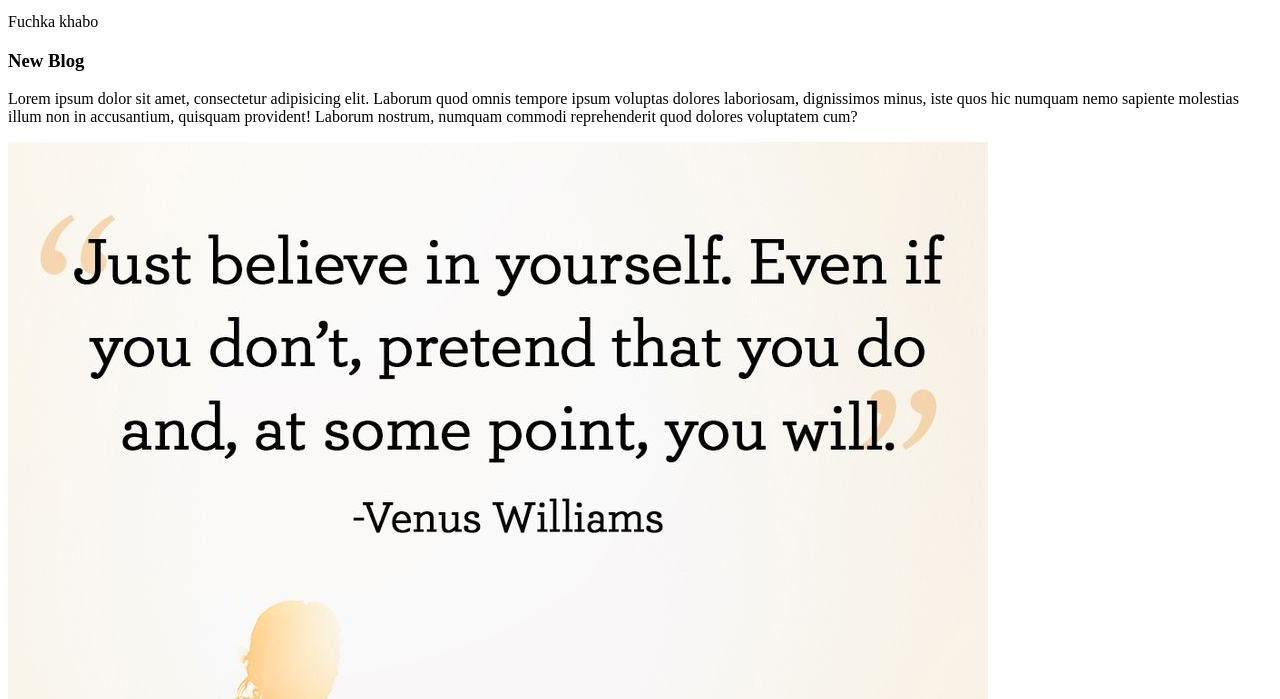
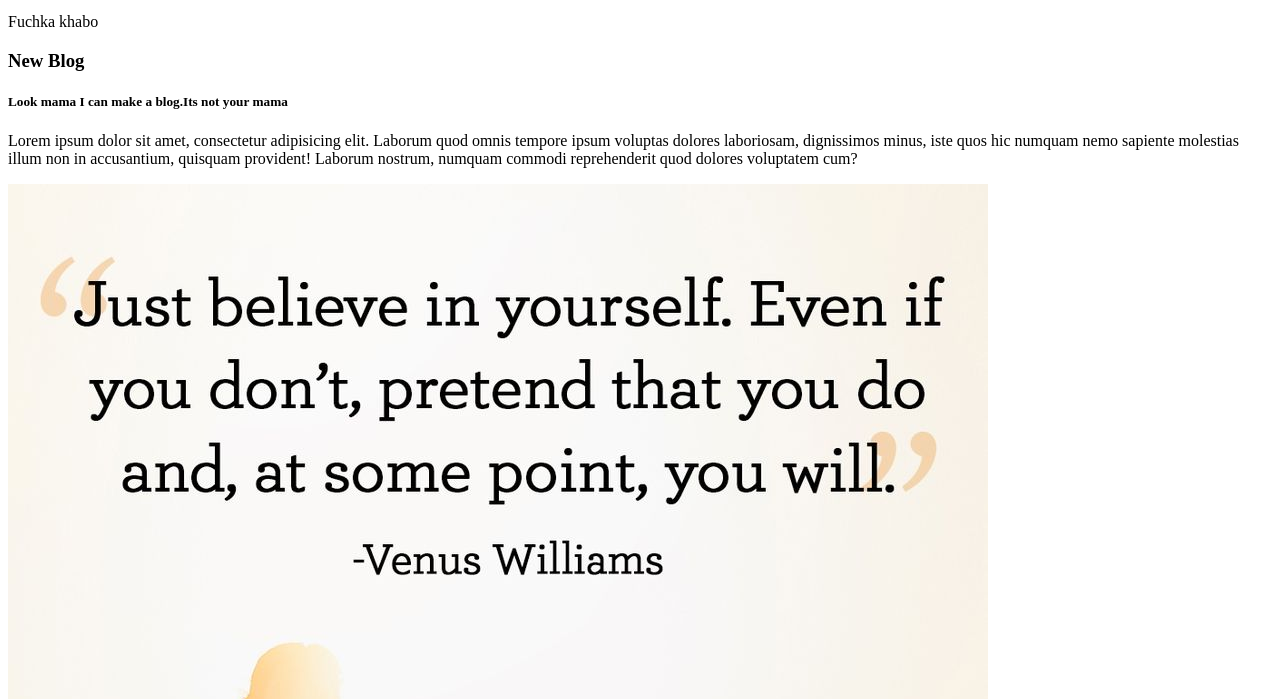
Before and after one commit to Ahnaf31/my-first-ripo, a plain HTML site: page index.html in a window 1280 px wide. Shown: the part 101-800 px from the top of the page. Drawn offline with Linux system fonts and the light colour scheme.

Commit message:
Ammaa is angry

```diff
--- a/index.html
+++ b/index.html
@@ -12,6 +12,7 @@
     <p> Fuchka khabo</p>
     <div>
         <h3> New Blog</h3>
+        <h5>Look mama I can make a blog.Its not your mama</h5>
         <p>Lorem ipsum dolor sit amet, consectetur adipisicing elit. Laborum quod omnis tempore ipsum voluptas dolores laboriosam, dignissimos minus, iste quos hic numquam nemo sapiente molestias illum non in accusantium, quisquam provident! Laborum nostrum, numquam commodi reprehenderit quod dolores voluptatem cum?</p>
     </div>
     <img src="pic1.jpg" alt="">
```
